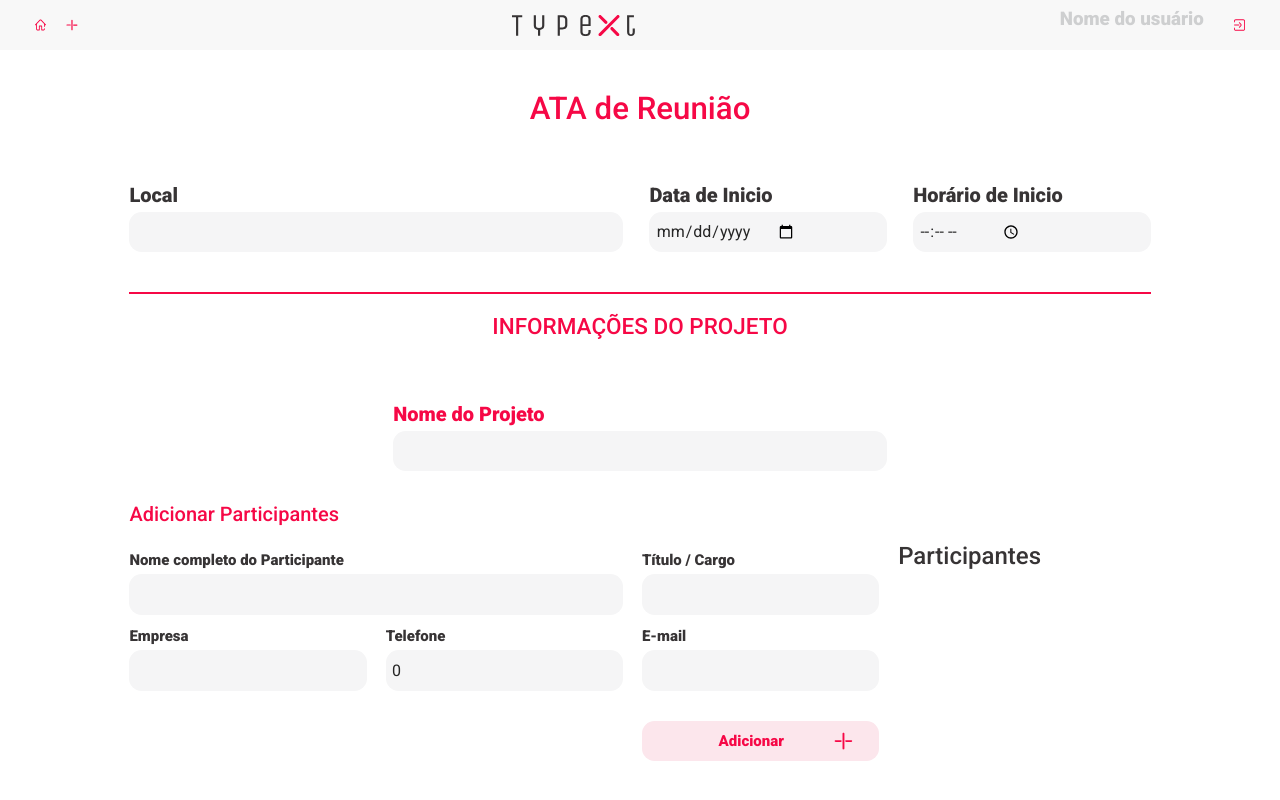
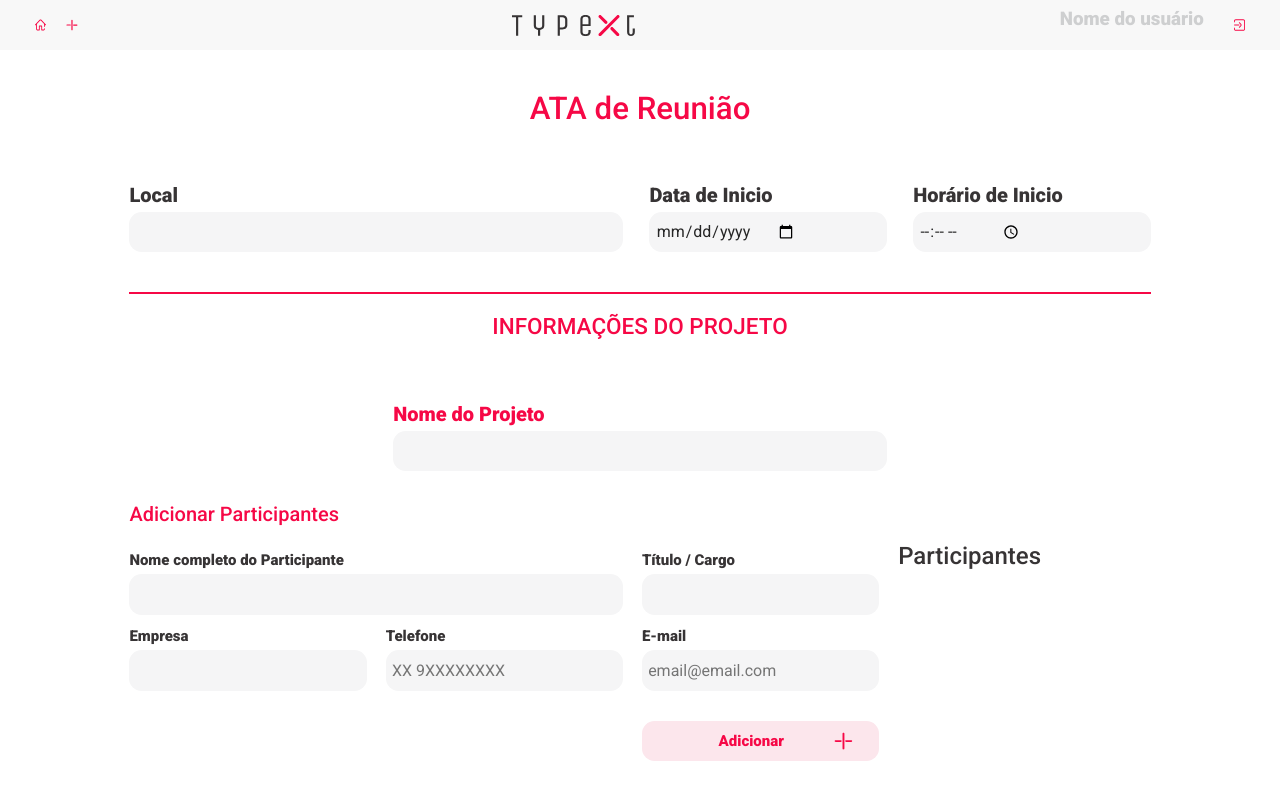
Before and after one commit to Typext/typext-frontend, a React (Create React App) app: page / in a window 1280 px wide. Built offline with nearby package versions, Linux system fonts and the light colour scheme.

Commit message:
adjusts in placeholder

```diff
--- a/src/pages/Main/components/ProjectInformation/ProjectInformation.tsx
+++ b/src/pages/Main/components/ProjectInformation/ProjectInformation.tsx
@@ -13,7 +13,7 @@
 
 interface IMembers {
   name: string;
-  phone: number;
+  phone: string;
   email: string;
   role: string;
   enterprise: string;
@@ -29,14 +29,14 @@
   const [projectName, setProjectName] = useState<string>('');
 
   const [name, setName] = useState<string>('');
-  const [phone, setPhone] = useState<number>(0);
+  const [phone, setPhone] = useState<string>('');
   const [email, setEmail] = useState<string>('');
   const [enterprise, setEnterprise] = useState<string>('');
   const [role, setRole] = useState<string>('');
 
   const handleCleanFields = () => {
     setName('');
-    setPhone(0);
+    setPhone('');
     setEmail('');
     setEnterprise('');
     setRole('');
@@ -121,6 +121,7 @@
                 title="Telefone"
                 color="black"
                 styleWidth="medium"
+                placeholder="XX 9XXXXXXXX"
                 value={phone}
                 onChange={(e: any) => setPhone(e.target.value)}
               />
@@ -129,6 +130,7 @@
                 title="E-mail"
                 color="black"
                 styleWidth="medium"
+                placeholder="email@email.com"
                 value={email}
                 onChange={(e: any) => setEmail(e.target.value)}
               />
```
